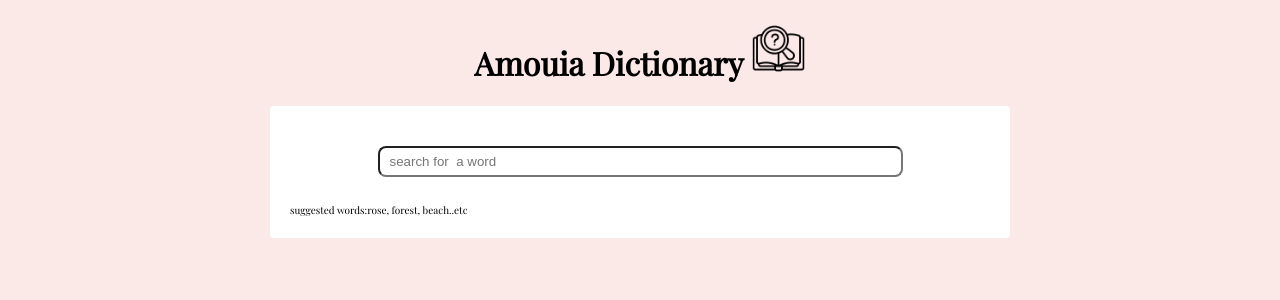
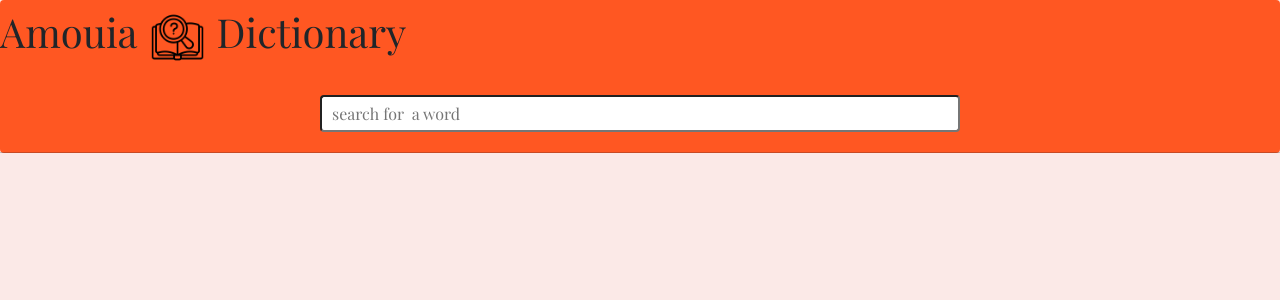
Before and after one commit to Moyauxd/amouia-dictionary, a React (Create React App) app: page / in a window 1280 px wide. Shown: the top 300 px of the page. Built offline with nearby package versions, Linux system fonts and the light colour scheme; no server answers.

Commit message:
updating styling

```diff
--- a/public/index.html
+++ b/public/index.html
@@ -30,11 +30,17 @@
       work correctly both with client-side routing and a non-root public URL.
       Learn how to configure a non-root public URL by running `npm run build`.
     -->
-    <title>React App</title>
+    <link
+      href="https://cdn.jsdelivr.net/npm/bootstrap@5.1.3/dist/css/bootstrap.min.css"
+      rel="stylesheet"
+      integrity="sha384-1BmE4kWBq78iYhFldvKuhfTAU6auU8tT94WrHftjDbrCEXSU1oBoqyl2QvZ6jIW3"
+      crossorigin="anonymous"
+    />
+    <title>Amouia Dictionary</title>
   </head>
   <body>
     <noscript>You need to enable JavaScript to run this app.</noscript>
-    <div id="root" class="container"></div>
+    <div id="root"></div>
     <!--
       This HTML file is a template.
       If you open it directly in the browser, you will see an empty page.
--- a/src/App.css
+++ b/src/App.css
@@ -39,5 +39,5 @@
 
 body {
   background-color: #fbe9e7;
-  font-family: "Playfair Display", serif;
+  font-family: "Playfair Display", serif !important;
 }
--- a/src/App.js
+++ b/src/App.js
@@ -4,9 +4,6 @@ import Search from "./Search.js";
 function App() {
   return (
     <div>
-      <h1 className="App">
-        Amouia Dictionary <img src="./dictionary.png" width="55px" alt="logo" />
-      </h1>{" "}
       <Search />
     </div>
   );
--- a/src/Photos.js
+++ b/src/Photos.js
@@ -4,29 +4,24 @@ import "./meaning.css";
 export default function Photos(props) {
   if (props.photos) {
     return (
-      <div className="row">
-        <section>
+      <section className="Photos">
+        <div className="row">
           {props.photos.map(function (photo, index) {
             return (
               <div className="col-4" key={index}>
-                <a
-                  className="pics"
-                  href={photo.src.original}
-                  target="_blank"
-                  rel="noreferrer"
-                >
+                <a href={photo.src.original} target="_blank" rel="noreferrer">
+                  {" "}
                   <img
                     src={photo.src.landscape}
                     className="img-fluid"
-                    alt=""
-                    width="150px"
+                    alt="Listen"
                   />
                 </a>
               </div>
             );
           })}
-        </section>
-      </div>
+        </div>
+      </section>
     );
   } else return null;
 }
--- a/src/Result.js
+++ b/src/Result.js
@@ -1,6 +1,7 @@
 import React from "react";
 import Meaning from "./Meaning";
 import Phonetics from "./Phonetics";
+import "./meaning.css";
 
 export default function Result(props) {
   if (props.result) {
--- a/src/Search.css
+++ b/src/Search.css
@@ -1,20 +1,20 @@
-.Search section {
-  background-color: white;
-  padding: 20px;
+.Search {
+  background-color: #ff5722;
   border: 1px solid #ff5722 0.3;
   border-radius: 4px;
-  margin: 20px auto;
+  margin: 0 auto Important!;
   box-shadow: 1px 1px 1px #ff5722 0.7;
-  width: 700px;
+  width: 100%;
 }
 input {
   border: 1px solid hsl(14, 100%, 57%) 0.5;
   display: block;
-  border-radius: 8px;
+  border-radius: 4px;
   padding: 6px 10px;
   margin: 20px auto;
-  width: 75%;
-  box-shadow: 1px 1px 1px rgba(red, green, blue, 0.5);
+  width: 50%;
+  box-shadow: 1px 1px 1px rgba(255, 165, 0 0.5);
+  line-height: 4px;
 }
 small {
   font-size: 10px;
--- a/src/Search.js
+++ b/src/Search.js
@@ -33,18 +33,25 @@ export default function Search() {
   }
 
   return (
-    <div className="Search">
-      <section>
+    <div>
+      <div className="Search">
         <form onSubmit={Submit}>
+          <h1>
+            Amouia
+            <img src="./dictionary.png" width="75px" alt="logo" />
+            Dictionary
+          </h1>
+
           <input
             type="search"
             placeholder="search for  a word"
             onChange={ShowWord}
             className="DicSearch"
           />
-          <small>suggested words:rose, forest, beach..etc</small>
         </form>
-      </section>
+
+        <hr />
+      </div>
       <Result result={results} />
       <Photos photos={photos} />
     </div>
--- a/src/meaning.css
+++ b/src/meaning.css
@@ -2,9 +2,9 @@
   text-align: center;
 }
 .word {
-  font-size: 25px;
-  font-weight: 500px;
-  text-transform: uppercase;
+  font-size: 25px !important;
+  font-weight: 500px !important;
+  text-transform: uppercase !important;
 }
 
 .aa {
@@ -32,7 +32,7 @@
   line-height: 1.5;
 }
 .example {
-  font-size: 13px;
+  font-size: 13px !important;
 }
 .Synonyms li {
   display: inline-block;
@@ -40,9 +40,20 @@
   font-size: 11px;
   margin: 5px;
 }
-.defintion {
-  font-weight: 500px;
+.Defintion {
+  font-weight: bold !important;
 }
-.pics img {
-  border-radius: 4px;
+img {
+  border-radius: 6px 6px !important;
+  margin: 7px 2px;
+  padding: 3px 10px;
 }
+section {
+  background-color: white !important;
+  width: 800px !important;
+  border: 1px solid #ff5722 0.3 !important;
+  border-radius: 4px !important;
+  margin: 20px auto !important;
+  box-shadow: 1px 1px 1px #ff5722 0.7;
+  padding-bottom: 10px !important;
+}
```
